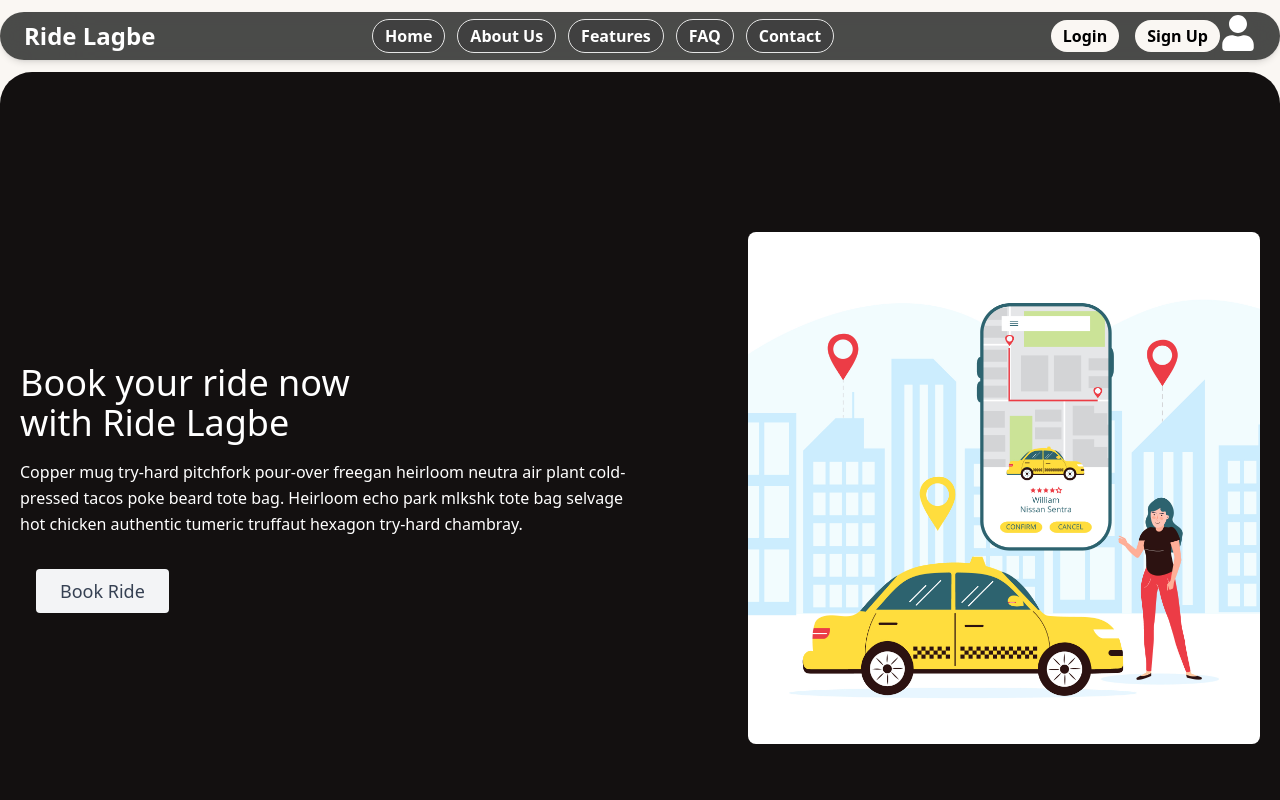
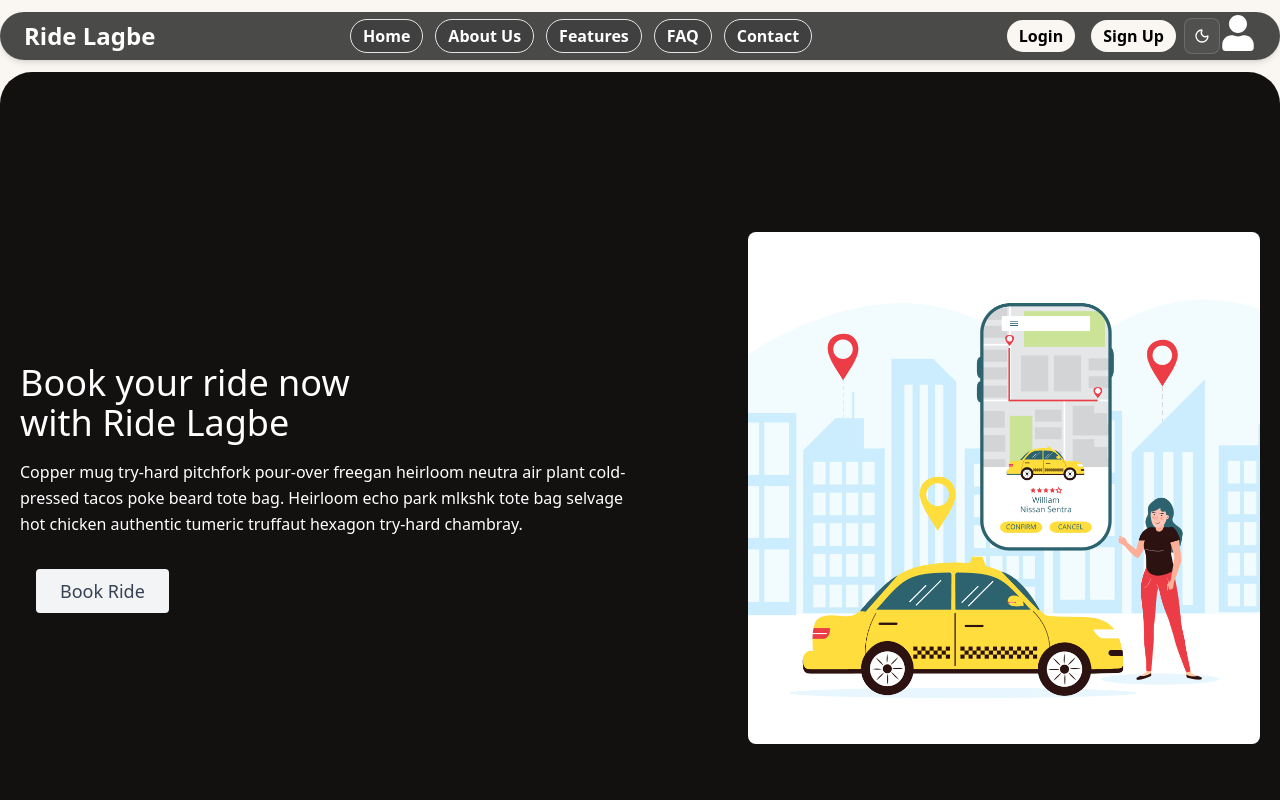
Before and after one commit to TheRABU/ride-lagbe-client, a React (Vite) app: page / in a window 1280 px wide. Shown: the top 800 px of the page. Built offline with nearby package versions, Linux system fonts and the light colour scheme.

Commit message:
added theme toggle to dark/white

```diff
--- a/src/components/Navbar.tsx
+++ b/src/components/Navbar.tsx
@@ -3,6 +3,7 @@
 import { BsMenuButtonFill } from "react-icons/bs";
 import { useState } from "react";
 import UserDropdown from "./UserDropdown";
+import { ModeToggle } from "./mode.toggle";
 
 const Navbar = () => {
   const [open, setOpen] = useState(false);
@@ -53,6 +54,9 @@
                 Sign Up
               </button>
             </Link>
+          </div>
+          <div className="ml-2">
+            <ModeToggle />
           </div>
           <div>
             <UserDropdown />
--- /dev/null
+++ b/src/components/mode.toggle.tsx
@@ -0,0 +1,37 @@
+import { Moon, Sun } from "lucide-react";
+
+import { Button } from "@/components/ui/button";
+import {
+  DropdownMenu,
+  DropdownMenuContent,
+  DropdownMenuItem,
+  DropdownMenuTrigger,
+} from "@/components/ui/dropdown-menu";
+import { useTheme } from "@/providers/theme.provider";
+
+export function ModeToggle() {
+  const { setTheme } = useTheme();
+
+  return (
+    <DropdownMenu>
+      <DropdownMenuTrigger asChild>
+        <Button variant="outline" size="icon">
+          <Sun className="h-[1.2rem] w-[1.2rem] scale-100 rotate-0 transition-all dark:scale-0 dark:-rotate-90" />
+          <Moon className="absolute h-[1.2rem] w-[1.2rem] scale-0 rotate-90 transition-all dark:scale-100 dark:rotate-0" />
+          <span className="sr-only">Toggle theme</span>
+        </Button>
+      </DropdownMenuTrigger>
+      <DropdownMenuContent align="end">
+        <DropdownMenuItem onClick={() => setTheme("light")}>
+          Light
+        </DropdownMenuItem>
+        <DropdownMenuItem onClick={() => setTheme("dark")}>
+          Dark
+        </DropdownMenuItem>
+        <DropdownMenuItem onClick={() => setTheme("system")}>
+          System
+        </DropdownMenuItem>
+      </DropdownMenuContent>
+    </DropdownMenu>
+  );
+}
--- a/src/main.tsx
+++ b/src/main.tsx
@@ -1,11 +1,14 @@
-import { StrictMode } from 'react'
-import { createRoot } from 'react-dom/client'
-import './index.css'
+import { StrictMode } from "react";
+import { createRoot } from "react-dom/client";
+import "./index.css";
 
-import AllRoutes from './routes/AllRoutes.tsx'
+import AllRoutes from "./routes/AllRoutes.tsx";
+import { ThemeProvider } from "./providers/theme.provider.tsx";
 
-createRoot(document.getElementById('root')!).render(
+createRoot(document.getElementById("root")!).render(
   <StrictMode>
-    <AllRoutes />
-  </StrictMode>,
-)
+    <ThemeProvider defaultTheme="dark" storageKey="vite-ui-theme">
+      <AllRoutes />
+    </ThemeProvider>
+  </StrictMode>
+);
--- /dev/null
+++ b/src/providers/theme.provider.tsx
@@ -0,0 +1,73 @@
+import { createContext, useContext, useEffect, useState } from "react";
+
+type Theme = "dark" | "light" | "system";
+
+type ThemeProviderProps = {
+  children: React.ReactNode;
+  defaultTheme?: Theme;
+  storageKey?: string;
+};
+
+type ThemeProviderState = {
+  theme: Theme;
+  setTheme: (theme: Theme) => void;
+};
+
+const initialState: ThemeProviderState = {
+  theme: "system",
+  setTheme: () => null,
+};
+
+const ThemeProviderContext = createContext<ThemeProviderState>(initialState);
+
+export function ThemeProvider({
+  children,
+  defaultTheme = "system",
+  storageKey = "vite-ui-theme",
+  ...props
+}: ThemeProviderProps) {
+  const [theme, setTheme] = useState<Theme>(
+    () => (localStorage.getItem(storageKey) as Theme) || defaultTheme
+  );
+
+  useEffect(() => {
+    const root = window.document.documentElement;
+
+    root.classList.remove("light", "dark");
+
+    if (theme === "system") {
+      const systemTheme = window.matchMedia("(prefers-color-scheme: dark)")
+        .matches
+        ? "dark"
+        : "light";
+
+      root.classList.add(systemTheme);
+      return;
+    }
+
+    root.classList.add(theme);
+  }, [theme]);
+
+  const value = {
+    theme,
+    setTheme: (theme: Theme) => {
+      localStorage.setItem(storageKey, theme);
+      setTheme(theme);
+    },
+  };
+
+  return (
+    <ThemeProviderContext.Provider {...props} value={value}>
+      {children}
+    </ThemeProviderContext.Provider>
+  );
+}
+
+export const useTheme = () => {
+  const context = useContext(ThemeProviderContext);
+
+  if (context === undefined)
+    throw new Error("useTheme must be used within a ThemeProvider");
+
+  return context;
+};
```
